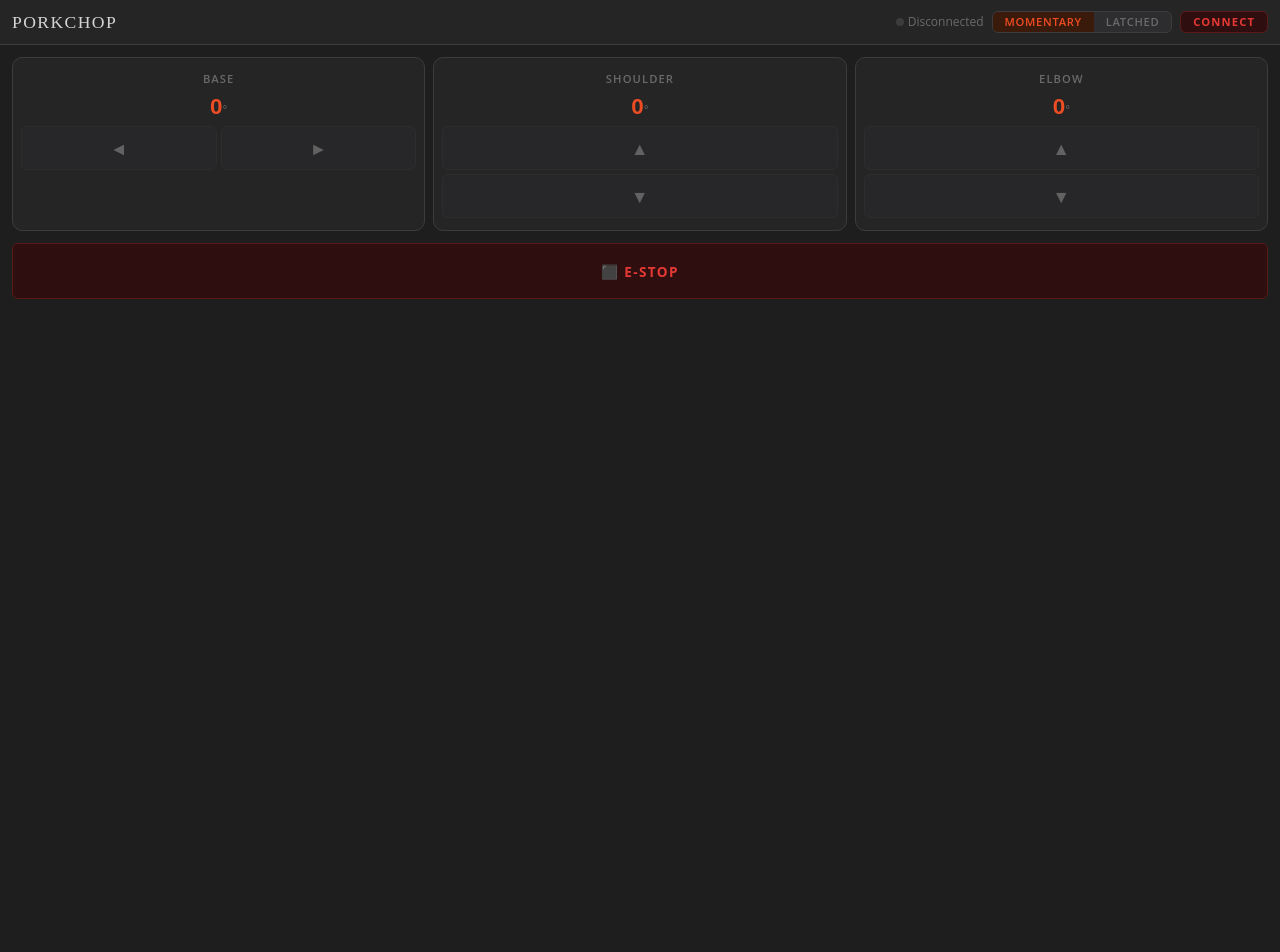
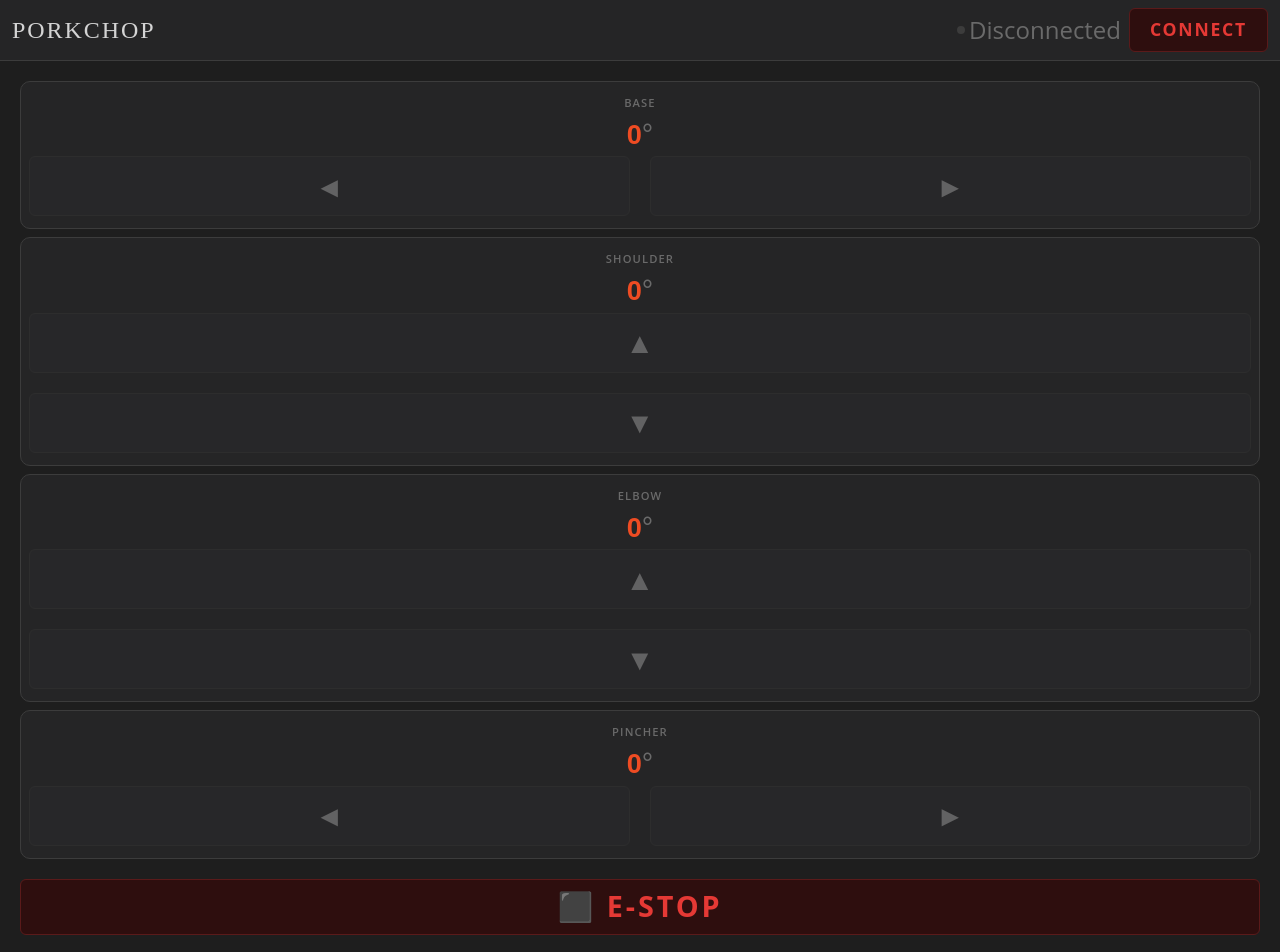
Before and after one commit to thegreatsantini/pork-chop, a React (Vite) app in the folder pork-chop-client/: page / in a window 1280 px wide. Shown: the top 952 px of the page. Before the commit the page ends 800 px from the top, so only its background shows below. Built offline with nearby package versions, Linux system fonts and the light colour scheme.

Commit message:
committing pre pr

```diff
--- a/pork-chop-client/src/Temp.css
+++ b/pork-chop-client/src/Temp.css
@@ -24,7 +24,7 @@
 
 .arm-control__title {
   font-family: var(--sizzle-font-display);
-  font-size: 1.1rem;
+  font-size: 1.5rem;
   color: var(--sizzle-text);
   letter-spacing: 0.08em;
 }
@@ -50,7 +50,7 @@
 }
 
 .arm-status__text {
-  font-size: 0.75rem;
+  font-size: 1.5rem;
   color: var(--sizzle-text-muted);
 }
 
@@ -90,15 +90,15 @@
   flex: 1;
   display: flex;
   flex-direction: column;
-  gap: var(--sizzle-space-md);
-  padding: var(--sizzle-space-md);
+  gap: var(--sizzle-space-lg);
+  padding: var(--sizzle-space-lg);
 }
 
 /* ── Joints grid ───────────────────────────────────────────── */
 
 .joints-grid {
   display: grid;
-  grid-template-columns: repeat(auto-fit, minmax(250px, 1fr));
+  /* grid-template-columns: repeat(auto-fit, minmax(250px, 1fr)); */
   gap: var(--sizzle-space-sm);
 }
 
@@ -125,14 +125,14 @@
 
 .joint-card__readout {
   font-family: var(--sizzle-font-numbers);
-  font-size: 1.4rem;
+  font-size: 1.7rem;
   font-weight: 700;
   color: var(--sizzle-primary);
   line-height: 1;
 }
 
 .joint-card__unit {
-  font-size: 0.75rem;
+  font-size: 1.79rem;
   color: var(--sizzle-text-muted);
   font-weight: 400;
 }
@@ -141,7 +141,9 @@
 
 .joint-btn-group {
   display: flex;
-  gap: var(--sizzle-space-xs);
+  justify-content: space-between;
+
+  gap: var(--sizzle-space-lg);
   width: 100%;
 }
 
@@ -155,8 +157,8 @@
 
 .joint-btn {
   flex: 1;
-  min-height: 44px;
-  font-size: 1.1rem;
+  min-height: 60px;
+  font-size: 1.8rem;
   background: var(--sizzle-surface-raised);
   border: 1px solid var(--sizzle-border);
   border-radius: var(--sizzle-radius-md);
@@ -196,13 +198,13 @@
 }
 
 .estop-btn--sm {
-  padding: var(--sizzle-space-xs) var(--sizzle-space-md);
-  font-size: 0.7rem;
+  padding: var(--sizzle-space-md) var(--sizzle-space-lg);
+  font-size: 1.1rem;
   min-height: unset;
 }
 
 .estop-btn--lg {
   width: 100%;
   min-height: 56px;
-  font-size: 0.85rem;
+  font-size: 1.8rem;
 }
--- a/pork-chop-client/src/Temp.tsx
+++ b/pork-chop-client/src/Temp.tsx
@@ -5,7 +5,7 @@ import "./Temp.css"
 import { usePorkChop } from './components'
 // ── Types ─────────────────────────────────────────────────────────────────
 
-type JointName = 'base' | 'shoulder' | 'elbow'
+type JointName = 'base' | 'shoulder' | 'elbow' | 'pincher'
 type ControlMode = 'momentary' | 'latched'
 
 interface JointState {
@@ -14,7 +14,6 @@ interface JointState {
 
 interface ArmControlProps {
   onCommand?: (joint: JointName, delta: number) => void
-  onEStop?: () => void
   joints?: Record<JointName, JointState>
   connected?: boolean
 }
@@ -22,9 +21,10 @@ interface ArmControlProps {
 // ── Joint config ──────────────────────────────────────────────────────────
 
 const JOINT_CONFIG = [
-  { name: 'base' as JointName, label: 'Base', axis: 'horizontal', values: { left: 'e', right: 'q' } },
-  { name: 'shoulder' as JointName, label: 'Shoulder', axis: 'vertical', values: { left: 'a', right: 'd' } },
-  { name: 'elbow' as JointName, label: 'Elbow', axis: 'vertical', values: { left: 'w', right: 's' } },
+  { name: 'base' as JointName, label: 'Base', axis: 'horizontal', values: { left: 'q', right: 'e' } },
+  { name: 'shoulder' as JointName, label: 'Shoulder', axis: 'vertical', values: { left: 'w', right: 's' } },
+  { name: 'elbow' as JointName, label: 'Elbow', axis: 'vertical', values: { left: 'r', right: 'f' } },
+  { name: 'pincher' as JointName, label: 'Pincher', axis: 'horizontal', values: { left: 'a', right: 'd' } },
 ]
 
 const STEP = 5
@@ -69,8 +69,8 @@ function JointCard({ label, values, angle, axis, disabled, onPress, onRelease }:
           title={btnA.title}
           disabled={disabled}
           onPointerDown={() => onPress(values.left, btnA.delta)}
-          onPointerUp={() => onRelease(values.left)}
-          onPointerLeave={() => onRelease(values.left)}
+          onPointerUp={() => onRelease('')}
+          onPointerLeave={() => onRelease('')}
         >
           {btnA.label}
         </button>
@@ -79,8 +79,8 @@ function JointCard({ label, values, angle, axis, disabled, onPress, onRelease }:
           title={btnB.title}
           disabled={disabled}
           onPointerDown={() => onPress(values.right, btnB.delta)}
-          onPointerUp={() => onRelease(values.right)}
-          onPointerLeave={() => onRelease(values.right)}
+          onPointerUp={() => onRelease('')}
+          onPointerLeave={() => onRelease('')}
         >
           {btnB.label}
         </button>
@@ -92,55 +92,30 @@ function JointCard({ label, values, angle, axis, disabled, onPress, onRelease }:
 // ── ArmControl ────────────────────────────────────────────────────────────
 
 export function ArmControl({
-
-  onEStop,
-  joints = { base: { angle: 0 }, shoulder: { angle: 0 }, elbow: { angle: 0 } },
+  joints = { base: { angle: 0 }, shoulder: { angle: 0 }, elbow: { angle: 0 }, pincher: { angle: 0 } },
 
 }: ArmControlProps) {
   const [mode, setMode] = useState<ControlMode>('momentary')
-  const intervals = useRef<Partial<Record<string, ReturnType<typeof setInterval>>>>({})
-  const latchedRef = useRef<Partial<Record<string, ReturnType<typeof setInterval>>>>({})
   const { connect, connected, sendCommand } = usePorkChop();
 
   const clearAll = useCallback(() => {
-    Object.values(intervals.current).forEach(clearInterval)
-    Object.values(latchedRef.current).forEach(clearInterval)
-    intervals.current = {}
-    latchedRef.current = {}
+
+
   }, [])
 
   const handlePress = useCallback((joint: string) => {
     if (!connected) return
-    console.log(joint)
-    if (mode === 'momentary') {
-      intervals.current[joint] = setInterval(() => {
         sendCommand?.(joint)
-      }, INTERVAL_MS)
-    } else {
-      // latched: toggle
-      if (latchedRef.current[joint] !== undefined) {
-        clearInterval(latchedRef.current[joint])
-        delete latchedRef.current[joint]
-      } else {
-        latchedRef.current[joint] = setInterval(() => {
-          sendCommand?.(joint)
-        }, INTERVAL_MS)
-      }
-    }
   }, [connected, mode, sendCommand])
 
   const handleRelease = useCallback((joint: string) => {
-    if (mode === 'momentary') {
-      clearInterval(intervals.current[joint])
-      delete intervals.current[joint]
-    }
-    // latched: ignore release
-  }, [mode])
+    console.log('REALSED')
+  }, [])
 
   const handleEStop = useCallback(() => {
     clearAll()
-    onEStop?.()
-  }, [clearAll, onEStop])
+    sendCommand('stop')
+  }, [clearAll])
 
   const handleModeChange = useCallback((m: ControlMode) => {
     clearAll()
@@ -160,7 +135,7 @@ export function ArmControl({
             <span className="arm-status__text">{connected ? 'Connected' : 'Disconnected'}</span>
           </div>
 
-          <div className="mode-toggle">
+          {/* <div className="mode-toggle">
             <button
               className={`mode-toggle__btn ${mode === 'momentary' ? 'mode-toggle__btn--active' : ''}`}
               onClick={() => handleModeChange('momentary')}
@@ -173,7 +148,7 @@ export function ArmControl({
             >
               Latched
             </button>
-          </div>
+          </div> */}
 
           <button className="estop-btn estop-btn--sm" onClick={connect}>
             Connect
```
